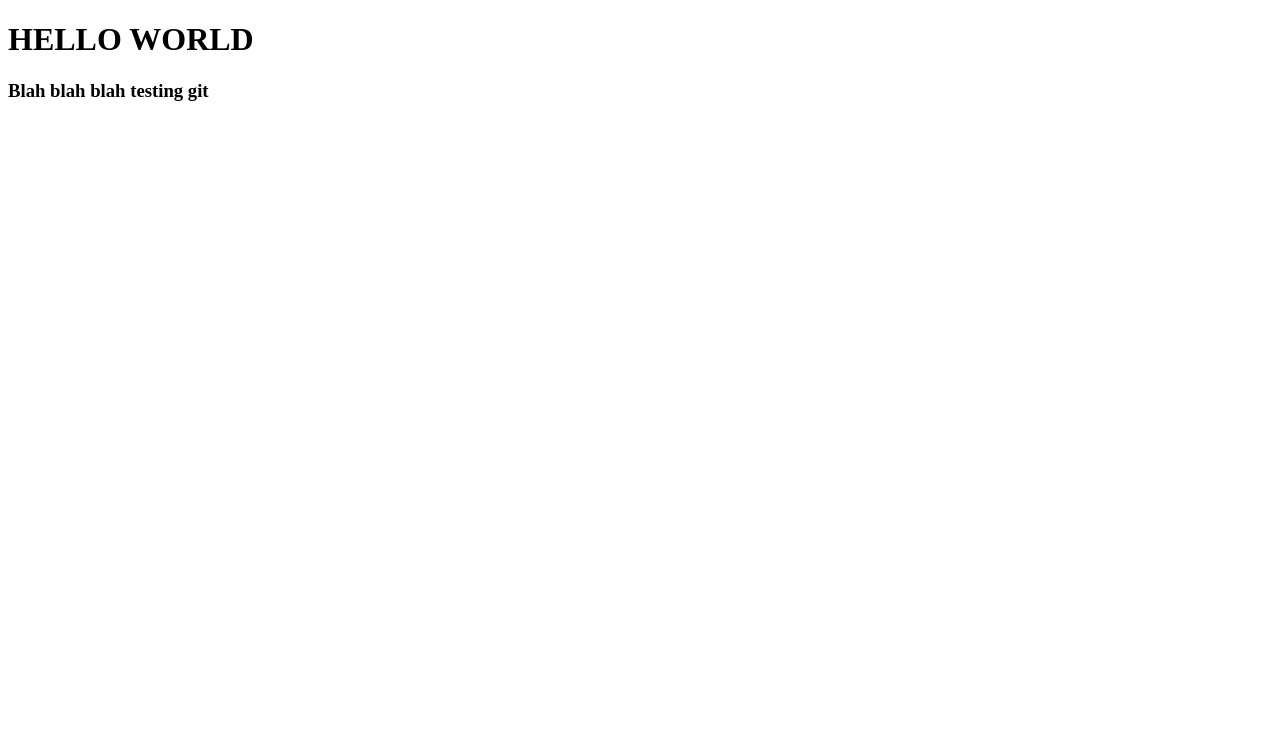
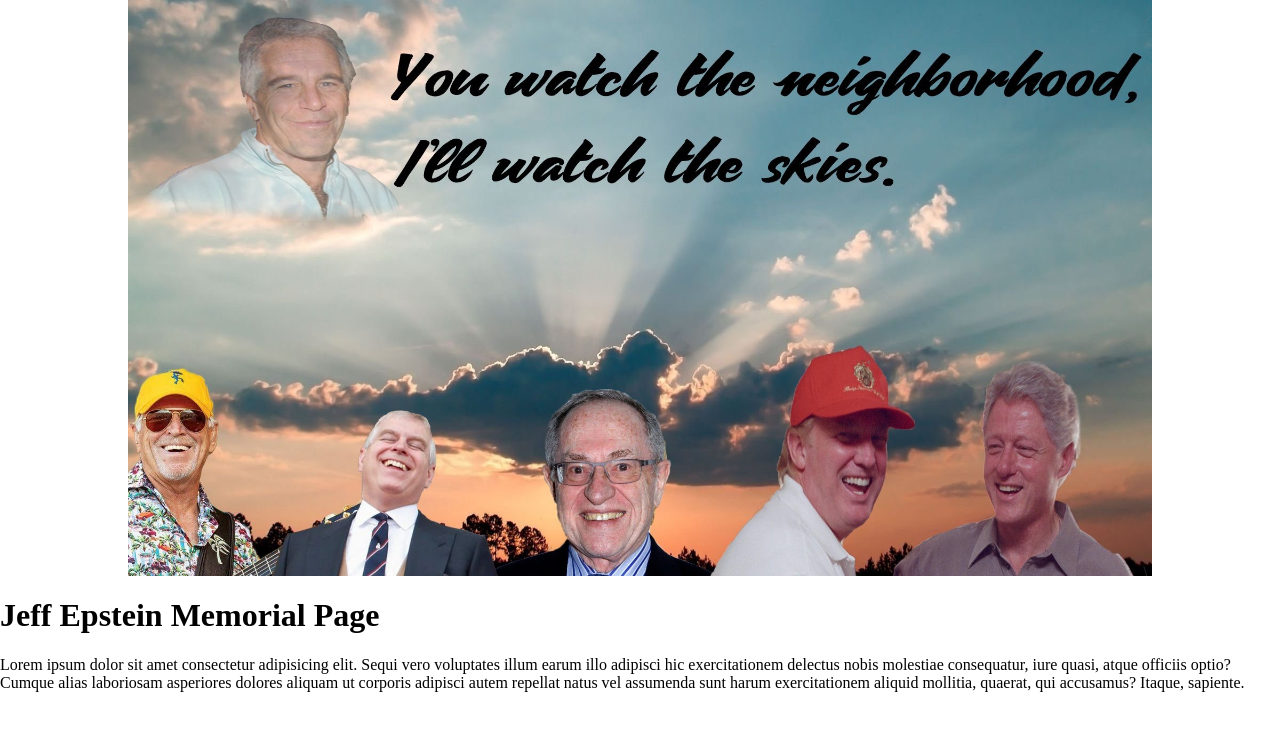
Before and after one commit to JakeEasy/HelloWorld, a plain HTML site: page index.html in a window 1280 px wide. Drawn offline with Linux system fonts and the light colour scheme.

Commit message:
Began laying out memorial page foundation and file structure

```diff
--- a/index.html
+++ b/index.html
@@ -3,10 +3,29 @@
 <head>
     <meta charset="UTF-8">
     <meta name="viewport" content="width=device-width, initial-scale=1.0">
+    <link type="text/css" rel="stylesheet" href="style.css">
     <title>RIP King</title>
 </head>
 <body>
-    <h1>HELLO WORLD</h1>
-    <h3>Blah blah blah testing git</h3>
+    <audio controls autoplay hidden>
+        <source src="music/Wiz_Khalifa_See_You_Again_ft_Charlie_Puth_Lyrics (2) (1) (1).mp3" type="audio/mpeg">
+    </audio>
+    <div class="imageContainer">
+        <img class="headerImage" src="./images/1565716311067.jpeg">
+    </div>
+    <div class="mainContentContainer">
+        <h1>Jeff Epstein Memorial Page</h1>
+        <p>Lorem ipsum dolor sit amet consectetur adipisicing elit.
+            Sequi vero voluptates illum earum illo adipisci hic
+            exercitationem delectus nobis molestiae consequatur, iure
+            quasi, atque officiis optio? Cumque alias laboriosam
+            asperiores dolores aliquam ut corporis adipisci autem
+            repellat natus vel assumenda sunt harum exercitationem
+            aliquid mollitia, quaerat, qui accusamus? Itaque, sapiente.
+        </p>
+        <div>
+
+        </div>
+    </div>
 </body>
 </html>
--- /dev/null
+++ b/style.css
@@ -0,0 +1,15 @@
+body{
+    margin:0;
+    padding:0;
+}
+
+.imageContainer{
+    display:flex;
+    margin: 0 auto 0 auto;
+}
+
+.headerImage{
+
+    width:80%;
+    margin: 0 auto 0 auto;
+}
```
Also changed, not shown: images/1565716311067.jpeg (added), 1 other file.
